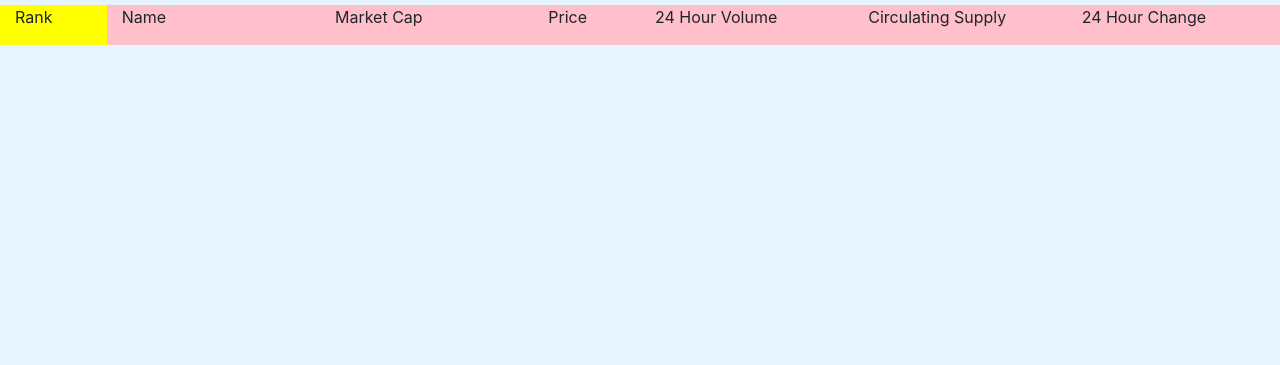
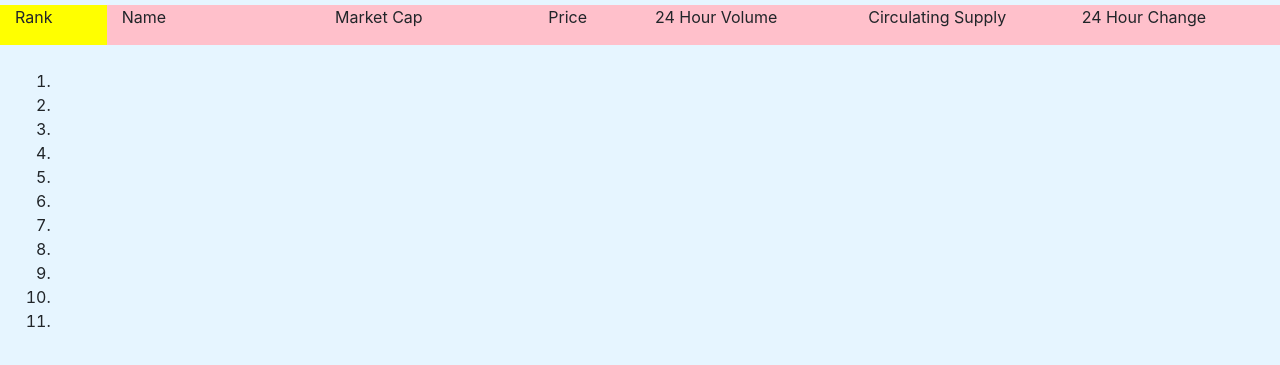
Before and after one commit to elementalblockchain/coinmarketcap, a plain HTML site: page index.html in a window 1280 px wide. Shown: the part 315-680 px from the top of the page. Drawn offline with nearby package versions, Linux system fonts and the light colour scheme.

Commit message:
javascript list working

```diff
--- a/index.html
+++ b/index.html
@@ -61,7 +61,7 @@
 <br>
 
 <div class="col-md-12" >
-<ol id="coins">
+<ol id="coinlist">
 
 </ol>
 </div>
--- a/logic.js
+++ b/logic.js
@@ -5,8 +5,9 @@
 let url = BASE_URL + ENDPOINT
 
 $(document).ready(function(){
+    var list = document.getElementById('coinlist');
     for (i = 0; i <= 10; i++) {
-      document.getElementById('coinlist').innerHTML += ('<li>'+ i +'</li>');
+      var entry = document.createElement('li');
+      list.appendChild(entry);
     }
-
 });
```
